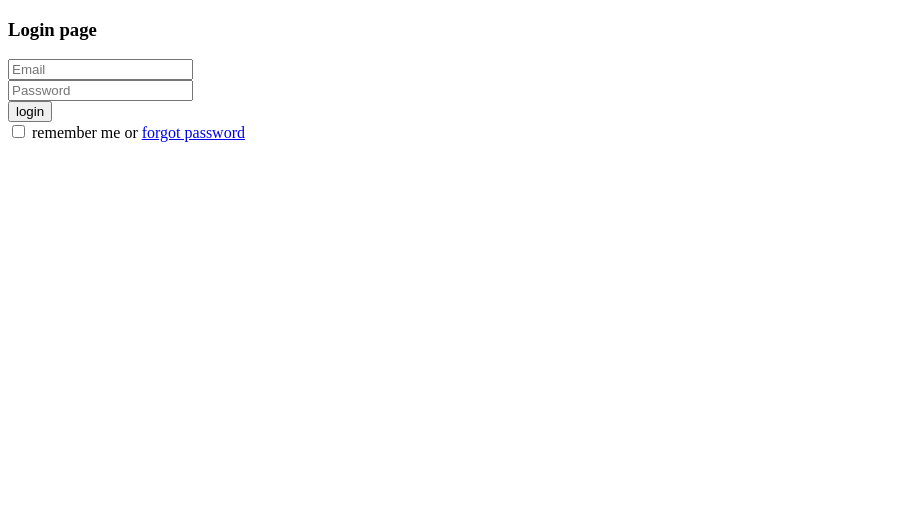
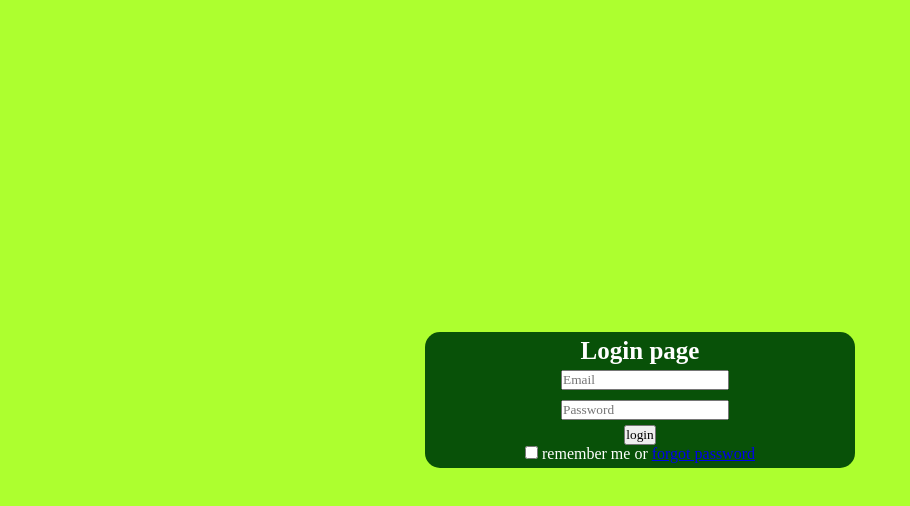
Before and after one commit to Alveom/Login-page, a plain HTML site: page index.html in a window 1280 px wide. Shown: the whole page, without its empty margins (0-910 px from the left). Drawn offline with Linux system fonts and the light colour scheme.

Commit message:
all the file

```diff
--- a/index.html
+++ b/index.html
@@ -4,6 +4,7 @@
     <meta charset="UTF-8" />
     <meta name="viewport" content="width=device-width, initial-scale=1.0" />
     <title>Document</title>
+    <link rel="stylesheet" href="style.css" />
   </head>
   <body>
     <div class="mainbox">
--- /dev/null
+++ b/style.css
@@ -0,0 +1,32 @@
+* {
+  margin: 0;
+  padding: 0;
+  font-family: "jetbrains mono";
+}
+body {
+  background: greenyellow;
+  display: flex;
+  align-items: center;
+  text-align: center;
+  justify-content: center;
+  height: 100vh;
+}
+.mainbox {
+  display: block;
+  background: rgb(8, 81, 8);
+  align-items: center;
+  color: white;
+  text-align: center;
+  padding: 5px;
+  margin: 15px;
+  border: 25px 5px 22px 45px 0.2 salmon;
+  border-radius: 15px;
+  width: 420px;
+}
+.mainbox h3 {
+  font-size: 25px;
+}
+.mainbox .login-information {
+  padding: 5px;
+  width: 100%;
+}
```
